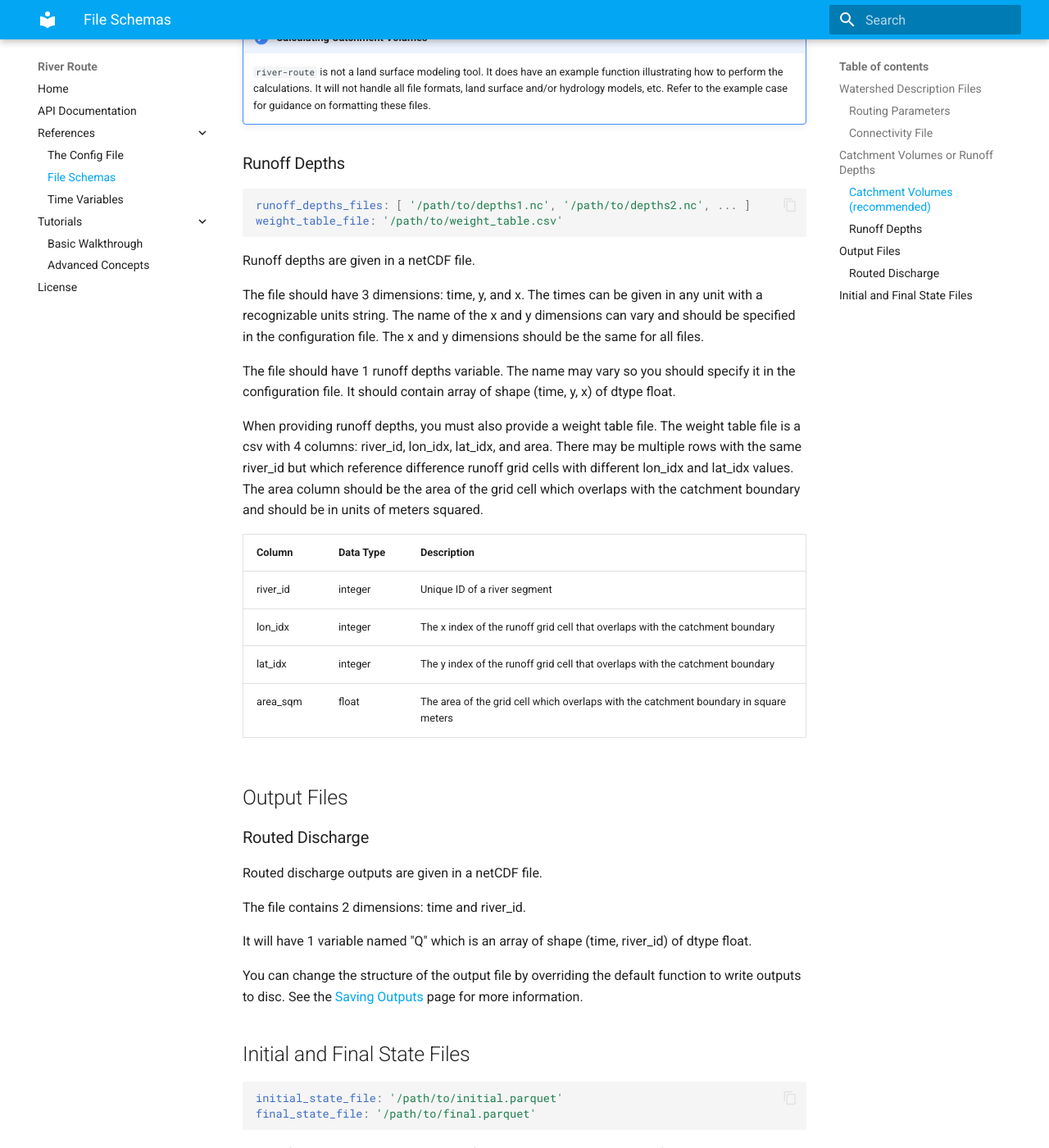
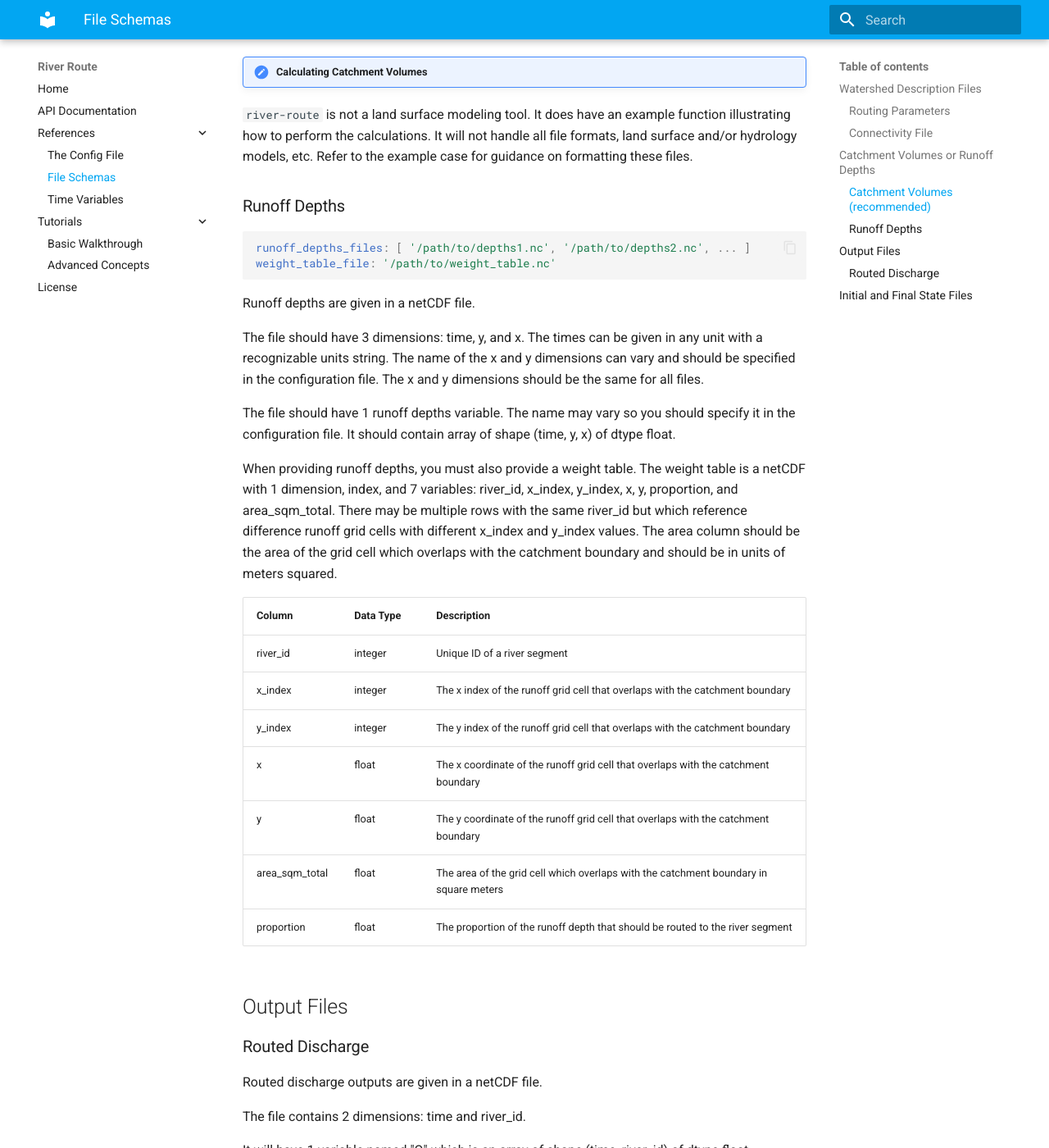
Before and after one commit to rileyhales/river-route, an MkDocs documentation site: the page built from docs/references/io-file-schema.md, in a window 1280 px wide and 1400 px high, scrolled down 2025 px. Shown: the whole window at 82% size. Built offline with MkDocs 1.6.1 and Material for MkDocs 9.7.7, drawn with Linux system fonts in a browser that asks for light colours.

Commit message:
update docs and sample scripts

````diff
--- a/docs/references/io-file-schema.md
+++ b/docs/references/io-file-schema.md
@@ -9,11 +9,11 @@
 The routing parameters file is a parquet file. It has 3 columns and 1 row per river in the watershed. The index is
 ignored. The rows (rivers) ***must be sorted in topological order*** from upstream to downstream.
 
-| Column   | Data Type | Description                                                              |
-|----------|-----------|--------------------------------------------------------------------------|
-| river_id | integer   | Unique ID of a river segment                                             |
-| k        | float     | the k parameter of the Muskingum routing equation length / velocity      |
-| x        | float     | the x parameter of the Muskingum routing equation. x : [0, 0.5]          |
+| Column   | Data Type | Description                                                         |
+|----------|-----------|---------------------------------------------------------------------|
+| river_id | integer   | Unique ID of a river segment                                        |
+| k        | float     | the k parameter of the Muskingum routing equation length / velocity |
+| x        | float     | the x parameter of the Muskingum routing equation. x : [0, 0.5]     |
 
 ### Connectivity File
 
@@ -46,10 +46,10 @@
 2. Generate runoff depth grids and use zonal statistics to calculate catchment scale volumes.
 
 !!! warning "Runoff Depths Warning"
-    There is a wide variety of projections for the grid cells, different names of variables, various file formats, and
-    units of the runoff depths. For these reasons, you should be certain you can correctly calculate catchment volumes
-    from runoff depth grids separately before using the calculations performed by `river-route`. The routing class may
-    not correctly perform the conversions in all cases.
+There is a wide variety of projections for the grid cells, different names of variables, various file formats, and
+units of the runoff depths. For these reasons, you should be certain you can correctly calculate catchment volumes
+from runoff depth grids separately before using the calculations performed by `river-route`. The routing class may
+not correctly perform the conversions in all cases.
 
 ### Catchment Volumes (recommended)
 
@@ -66,15 +66,15 @@
 float.
 
 !!! note "Calculating Catchment Volumes"
-    `river-route` is not a land surface modeling tool. It does have an example function illustrating how to perform
-    the calculations. It will not handle all file formats, land surface and/or hydrology models, etc. Refer to the
-    example case for guidance on formatting these files.
+`river-route` is not a land surface modeling tool. It does have an example function illustrating how to perform
+the calculations. It will not handle all file formats, land surface and/or hydrology models, etc. Refer to the
+example case for guidance on formatting these files.
 
 ### Runoff Depths
 
 ```yaml
 runoff_depths_files: [ '/path/to/depths1.nc', '/path/to/depths2.nc', ... ]
-weight_table_file: '/path/to/weight_table.csv'
+weight_table_file: '/path/to/weight_table.nc'
 ```
 
 Runoff depths are given in a netCDF file.
@@ -86,18 +86,20 @@
 The file should have 1 runoff depths variable. The name may vary so you should specify it in the configuration file. It
 should contain array of shape (time, y, x) of dtype float.
 
-When providing runoff depths, you must also provide a weight table file. The weight table file is a csv with 4 columns:
-river_id, lon_idx, lat_idx, and area. There may be multiple rows with the same river_id but which reference difference
-runoff grid cells with different lon_idx and lat_idx values. The area column should be the area of the grid cell which
+When providing runoff depths, you must also provide a weight table. The weight table is a netCDF with 1 dimension, index, and 7 variables:
+river_id, x_index, y_index, x, y, proportion, and area_sqm_total. There may be multiple rows with the same river_id but which reference difference
+runoff grid cells with different x_index and y_index values. The area column should be the area of the grid cell which
 overlaps with the catchment boundary and should be in units of meters squared.
 
-| Column   | Data Type | Description                                                                           |
-|----------|-----------|---------------------------------------------------------------------------------------|
-| river_id | integer   | Unique ID of a river segment                                                          |
-| lon_idx  | integer   | The x index of the runoff grid cell that overlaps with the catchment boundary         |
-| lat_idx  | integer   | The y index of the runoff grid cell that overlaps with the catchment boundary         |
-| area_sqm | float     | The area of the grid cell which overlaps with the catchment boundary in square meters |
-
+| Column         | Data Type | Description                                                                           |
+|----------------|-----------|---------------------------------------------------------------------------------------|
+| river_id       | integer   | Unique ID of a river segment                                                          |
+| x_index        | integer   | The x index of the runoff grid cell that overlaps with the catchment boundary         |
+| y_index        | integer   | The y index of the runoff grid cell that overlaps with the catchment boundary         |
+| x              | float     | The x coordinate of the runoff grid cell that overlaps with the catchment boundary    |
+| y              | float     | The y coordinate of the runoff grid cell that overlaps with the catchment boundary    |
+| area_sqm_total | float     | The area of the grid cell which overlaps with the catchment boundary in square meters |
+| proportion     | float     | The proportion of the runoff depth that should be routed to the river segment         |
 
 ## Output Files
 
````
Also changed, not shown: 1 other file.
